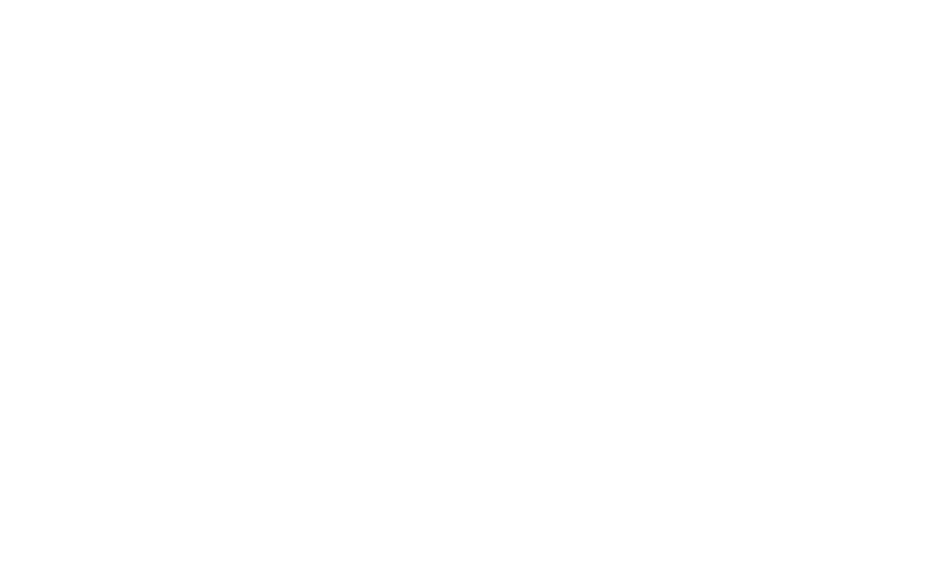
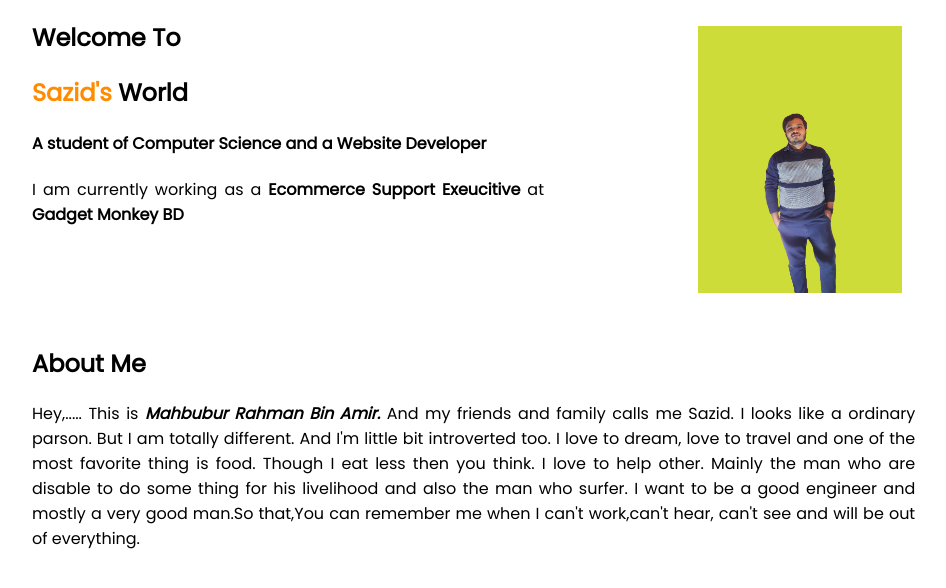
Before and after one commit to Sazid0013/Portfolio-01, a plain HTML site: page index.html in a window 1280 px wide. Shown: the whole page, without its empty margins (96-1042 px from the left). Drawn offline with Linux system fonts and the light colour scheme.

Commit message:
Added face value and about me

```diff
--- a/index.html
+++ b/index.html
@@ -6,11 +6,41 @@
     <meta http-equiv="X-UA-Compatible" content="IE=edge">
     <meta name="viewport" content="width=device-width, initial-scale=1.0">
     <title>This is Sazid</title>
+    <link rel="preconnect" href="https://fonts.googleapis.com">
+    <link rel="preconnect" href="https://fonts.gstatic.com" crossorigin>
+    <link href="https://fonts.googleapis.com/css2?family=Poppins&display=swap" rel="stylesheet">
     <link rel="stylesheet" href="style.css">
 </head>
 
 <body>
+    <section>
+        <div class="face-value">
+            <h1>Welcome To</h1>
+            <h2><span class="name">Sazid's</span> World</h2>
+            <h4>A student of Computer Science and a Website Developer</h4>
+            <p>I am currently working as a <strong>Ecommerce Support Exeucitive </strong> at <b>Gadget Monkey BD</b>
+            </p>
+        </div>
+        <div class="face-value">
+            <img src="Image/2-removebg-preview.png" alt="">
+        </div>
+    </section>
+    <section>
+        <div class="face-value1">
+            <h1>About Me</h1>
+            <p>Hey,..... This is <b title="I am a first learner"><i id="Name"> Mahbubur Rahman Bin Amir.</i></b>
+                And my friends and family calls me Sazid. I looks like a ordinary parson. But I am totally different.
+                And
+                I'm little bit introverted too. I love to dream,
+                love to travel and one of the most favorite thing is food. Though I eat less then you think. I love to
+                help other. Mainly the man who are disable to do some thing for his livelihood and also the man who
+                surfer.
+                I want to be a good engineer and mostly a very good man.So that,You can remember me when I can't
+                work,can't hear, can't see and will be out of everything.
+            </p>
+        </div>
 
+    </section>
 </body>
 
 </html>
--- a/style.css
+++ b/style.css
@@ -0,0 +1,25 @@
+body{
+    font-family: 'Poppins', sans-serif;
+    margin: 0;
+    text-align: justify;
+}
+.name{
+    color: darkorange;
+}
+section{
+    display: flex;
+}
+.face-value{
+    width: 50%;
+    padding-left: 10%;
+}
+.face-value img{
+    width: 40%;
+    padding-left: 0%;
+    margin: 5%;
+}
+.face-value1{
+    margin: 0% 5% ;
+    padding-left: 5%;
+    padding-right: 16%;
+}
```
Also changed, not shown: Image/2-removebg-preview.png (added).
